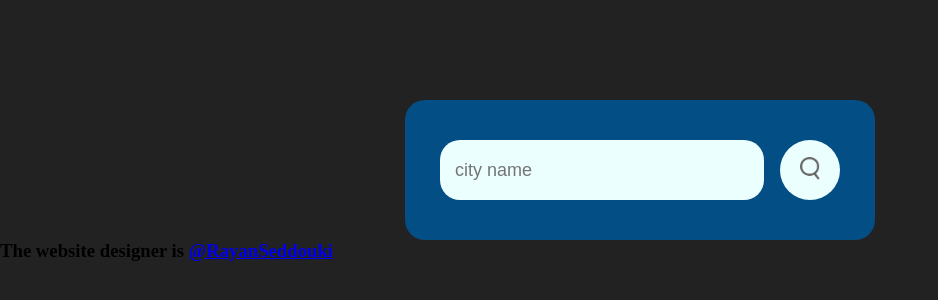
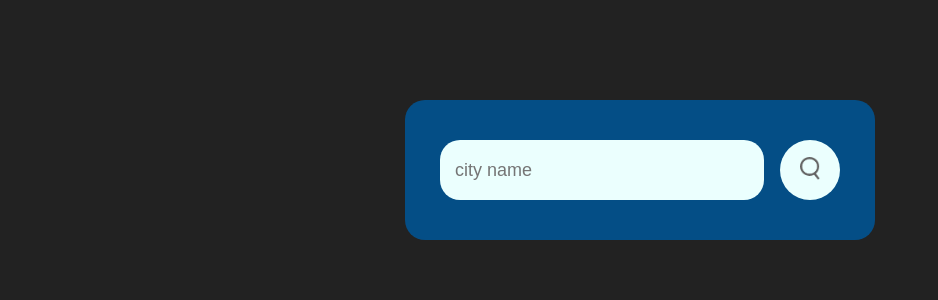
Before and after one commit to RAYANSEDDOUKI/weather, a plain HTML site: page index.html in a window 1280 px wide. Shown: the whole page, without its empty margins (0-938 px from the left). Drawn offline with Linux system fonts and the light colour scheme.

Commit message:
Update index.html

```diff
--- a/index.html
+++ b/index.html
@@ -48,7 +48,7 @@
                   </div>
             </div>
       </div>
-      <h3>The website designer is <a href="https://github.com/RAYANSEDDOUKI/">@RayanSeddouki</a></h3>
+
 </body>
 <script src="script.js"></script>
 </html>
```
